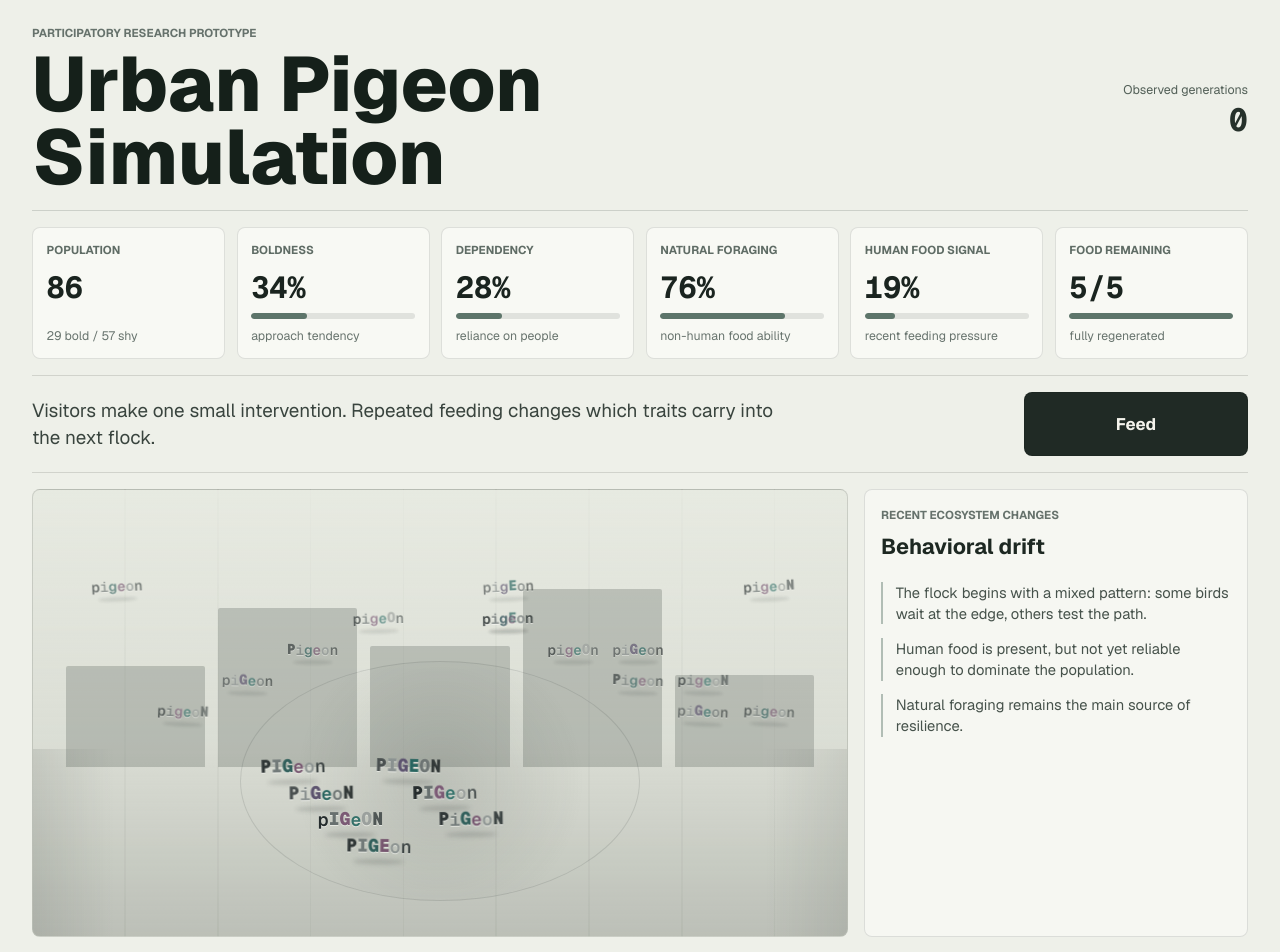
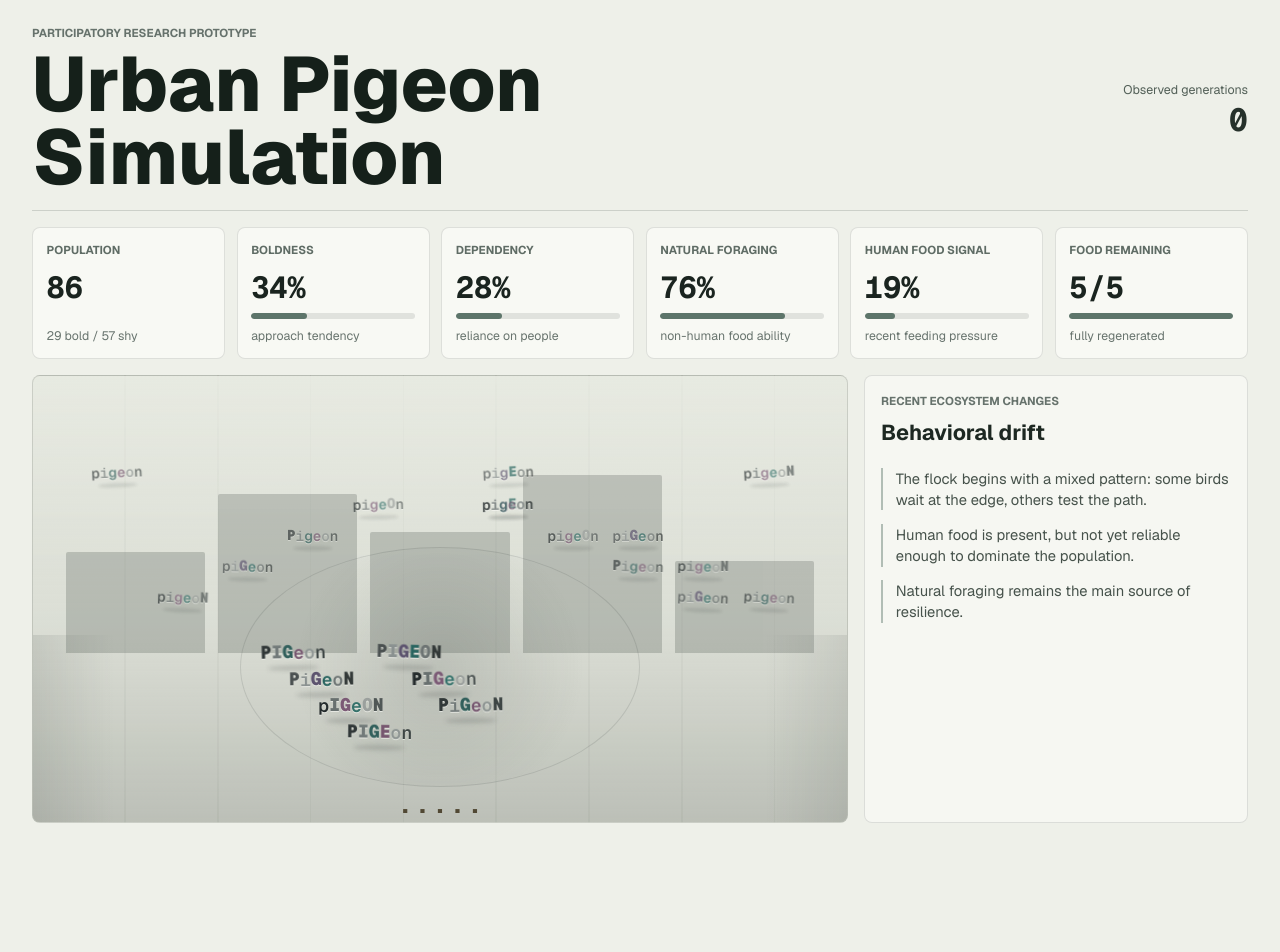
Before and after one commit to Ketian-LI/urban-wildlife-simulation, a Next.js app: page / in a window 1280 px wide. Shown: the top 952 px of the page. After the commit the page ends 847 px from the top, so only its background shows below. Built offline with nearby package versions, Linux system fonts and the light colour scheme.

Commit message:
Turn feeding into spatial throws

```diff
--- a/app/globals.css
+++ b/app/globals.css
@@ -16,10 +16,6 @@ body {
   background: var(--background);
   color: var(--foreground);
   font-family: var(--font-geist-sans), Arial, Helvetica, sans-serif;
-}
-
-button {
-  font: inherit;
 }
 
 .site-header {
@@ -138,60 +134,13 @@ h2 {
   transition: width 420ms ease;
 }
 
-.interaction-band {
-  align-items: center;
-  border-bottom: 1px solid rgba(30, 37, 33, 0.14);
-  border-top: 1px solid rgba(30, 37, 33, 0.14);
-  display: grid;
-  gap: 1rem;
-  grid-template-columns: 1fr minmax(9rem, 14rem);
-  padding: 1rem 0;
-}
-
-.research-note p {
-  color: #39443e;
-  font-size: clamp(1rem, 1.18rem, 1.24rem);
-  line-height: 1.45;
-  margin: 0;
-  max-width: 48rem;
-}
-
-.feed-button {
-  background: #202a25;
-  border: 1px solid rgba(18, 27, 22, 0.2);
-  border-radius: 8px;
-  color: #f4f3ec;
-  cursor: pointer;
-  font-size: 1.05rem;
-  font-weight: 700;
-  height: 4rem;
-  transition:
-    background 180ms ease,
-    transform 180ms ease,
-    opacity 180ms ease;
-}
-
-.feed-button:hover:not(:disabled) {
-  background: #334138;
-  transform: translateY(-1px);
-}
-
-.feed-button:active:not(:disabled) {
-  transform: translateY(1px);
-}
-
-.feed-button:disabled {
-  cursor: wait;
-  opacity: 0.42;
-}
-
 .content-grid {
   display: grid;
   flex: 1;
   gap: 1rem;
   grid-template-columns: minmax(0, 1fr) minmax(18rem, 24rem);
   min-height: 25rem;
-  padding: 1rem 0 0.5rem;
+  padding: 0 0 0.5rem;
 }
 
 .ecosystem {
@@ -200,9 +149,20 @@ h2 {
     repeating-linear-gradient(90deg, transparent 0 5.7rem, rgba(51, 62, 55, 0.06) 5.7rem 5.8rem);
   border: 1px solid rgba(30, 37, 33, 0.14);
   border-radius: 8px;
+  cursor: crosshair;
   min-height: 28rem;
+  outline: none;
   overflow: hidden;
   position: relative;
+  touch-action: manipulation;
+}
+
+.ecosystem:focus-visible {
+  box-shadow: 0 0 0 3px rgba(49, 95, 91, 0.3);
+}
+
+.ecosystem-empty {
+  cursor: not-allowed;
 }
 
 .ecosystem::after {
@@ -271,17 +231,21 @@ h2 {
 
 .pigeon-layer {
   inset: 0;
+  pointer-events: none;
   position: absolute;
   z-index: 2;
 }
 
 .pigeon-word {
   animation: cautious-drift var(--speed) ease-in-out infinite alternate;
-  left: var(--x);
+  left: var(--claim-x, var(--x));
   position: absolute;
-  top: var(--y);
+  top: var(--claim-y, var(--y));
   transform: translate(-50%, -50%) rotate(var(--tilt)) scale(var(--scale));
   transform-origin: center;
+  transition:
+    left 620ms cubic-bezier(0.2, 0.7, 0.25, 1),
+    top 620ms cubic-bezier(0.2, 0.7, 0.25, 1);
   white-space: nowrap;
 }
 
@@ -329,6 +293,62 @@ h2 {
 
 .pigeon-word-shy {
   opacity: 0.66;
+}
+
+.pigeon-word-claiming {
+  animation: none;
+  z-index: 7;
+}
+
+.food-particle-layer {
+  inset: 0;
+  pointer-events: none;
+  position: absolute;
+  z-index: 8;
+}
+
+.food-particle {
+  color: #514834;
+  font-family: var(--font-geist-mono), monospace;
+  font-size: 1.55rem;
+  font-weight: 850;
+  left: var(--food-x);
+  line-height: 1;
+  position: absolute;
+  text-shadow: 0 1px 0 rgba(255, 255, 252, 0.72);
+  top: var(--food-y);
+  transform: translate(-50%, -70%);
+}
+
+.food-particle-landed {
+  opacity: 0.72;
+  transform: translate(-50%, -58%) scale(0.86);
+}
+
+.food-reserve {
+  align-items: flex-end;
+  bottom: 0.35rem;
+  display: flex;
+  gap: 0.22rem;
+  height: 1.8rem;
+  justify-content: center;
+  left: 50%;
+  pointer-events: none;
+  position: absolute;
+  transform: translateX(-50%);
+  z-index: 9;
+}
+
+.food-reserve-dot {
+  color: rgba(70, 67, 56, 0.18);
+  font-family: var(--font-geist-mono), monospace;
+  font-size: 1.45rem;
+  font-weight: 850;
+  line-height: 1;
+}
+
+.food-reserve-dot-ready {
+  color: #514834;
 }
 
 .changes {
@@ -420,13 +440,6 @@ h2 {
     grid-template-columns: repeat(2, minmax(0, 1fr));
   }
 
-  .interaction-band {
-    grid-template-columns: 1fr;
-  }
-
-  .feed-button {
-    width: 100%;
-  }
 }
 
 @media (max-width: 430px) {
--- a/app/simulation.tsx
+++ b/app/simulation.tsx
@@ -1,6 +1,6 @@
 "use client";
 
-import { useEffect, useMemo, useState } from "react";
+import { useEffect, useMemo, useRef, useState } from "react";
 
 const STORAGE_KEY = "urban-pigeon-collective-v1";
 const MAX_VISITOR_FOOD = 5;
@@ -26,6 +26,25 @@ type Metric = {
   value: string;
   detail: string;
   percent?: number;
+};
+
+type FoodParticle = {
+  id: number;
+  startX: number;
+  startY: number;
+  targetX: number;
+  targetY: number;
+  launchedAt: number;
+  duration: number;
+  arcHeight: number;
+  pigeonId: number;
+};
+
+type FoodClaim = {
+  throwId: number;
+  pigeonId: number;
+  x: number;
+  y: number;
 };
 
 const initialEvents = [
@@ -203,7 +222,7 @@ function feedState(current: EcosystemState) {
     events: [...advanced.events],
   };
 
-  pushEvent(next, "A small feeding event favored birds already close to the visitor.");
+  pushEvent(next, "A pellet landed in the field; the closest bird reached it first.");
   return next;
 }
 
@@ -252,7 +271,28 @@ function metricDetails(state: EcosystemState): Metric[] {
   ];
 }
 
-function PigeonField({ state }: { state: EcosystemState }) {
+function projectilePosition(particle: FoodParticle, now: number) {
+  const progress = clamp((now - particle.launchedAt) / particle.duration, 0, 1);
+  const x = particle.startX + (particle.targetX - particle.startX) * progress;
+  const linearY = particle.startY + (particle.targetY - particle.startY) * progress;
+  const y = linearY - particle.arcHeight * 4 * progress * (1 - progress);
+
+  return { x, y, landed: progress >= 1 };
+}
+
+function PigeonField({
+  state,
+  onThrow,
+}: {
+  state: EcosystemState;
+  onThrow: () => void;
+}) {
+  const [particles, setParticles] = useState<FoodParticle[]>([]);
+  const [claims, setClaims] = useState<FoodClaim[]>([]);
+  const [frameTime, setFrameTime] = useState(0);
+  const sequence = useRef(0);
+  const timers = useRef<number[]>([]);
+  const foodBudget = useRef(state.visitorFood);
   const pigeons = useMemo(
     () =>
       Array.from({ length: 22 }, (_, index) => {
@@ -277,8 +317,109 @@ function PigeonField({ state }: { state: EcosystemState }) {
     [state.boldness, state.dependency, state.foraging],
   );
 
+  useEffect(() => {
+    foodBudget.current = state.visitorFood;
+  }, [state.visitorFood]);
+
+  useEffect(() => {
+    if (particles.length === 0) {
+      return;
+    }
+
+    let animationFrame = 0;
+    const tick = (now: number) => {
+      setFrameTime(now);
+      animationFrame = window.requestAnimationFrame(tick);
+    };
+
+    animationFrame = window.requestAnimationFrame(tick);
+    return () => window.cancelAnimationFrame(animationFrame);
+  }, [particles.length]);
+
+  useEffect(
+    () => () => {
+      timers.current.forEach((timer) => window.clearTimeout(timer));
+    },
+    [],
+  );
+
+  const throwFood = (targetX: number, targetY: number) => {
+    if (foodBudget.current <= 0) {
+      return;
+    }
+
+    foodBudget.current -= 1;
+    const nearest = pigeons.reduce((closest, pigeon) => {
+      const distance = Math.hypot(pigeon.x - targetX, pigeon.y - targetY);
+      const closestDistance = Math.hypot(closest.x - targetX, closest.y - targetY);
+      return distance < closestDistance ? pigeon : closest;
+    });
+    const startX = clamp(50 + (targetX - 50) * 0.16, 42, 58);
+    const startY = 96;
+    const distance = Math.hypot(targetX - startX, targetY - startY);
+    const duration = clamp(620 + distance * 5.2, 700, 1080);
+    const throwId = sequence.current;
+    sequence.current += 1;
+    const particle: FoodParticle = {
+      id: throwId,
+      startX,
+      startY,
+      targetX,
+      targetY,
+      launchedAt: window.performance.now(),
+      duration,
+      arcHeight: clamp(10 + distance * 0.12, 14, 24),
+      pigeonId: nearest.id,
+    };
+
+    setParticles((current) => [...current, particle]);
+    setClaims((current) => [
+      ...current.filter((claim) => claim.pigeonId !== nearest.id),
+      {
+        throwId,
+        pigeonId: nearest.id,
+        x: targetX,
+        y: targetY,
+      },
+    ]);
+    onThrow();
+
+    const timer = window.setTimeout(() => {
+      setParticles((current) => current.filter((item) => item.id !== throwId));
+      setClaims((current) => current.filter((claim) => claim.throwId !== throwId));
+    }, duration + 760);
+    timers.current.push(timer);
+  };
+
+  const handlePointerDown = (event: React.PointerEvent<HTMLElement>) => {
+    if (event.button !== 0 || foodBudget.current <= 0) {
+      return;
+    }
+
+    const bounds = event.currentTarget.getBoundingClientRect();
+    throwFood(
+      clamp(((event.clientX - bounds.left) / bounds.width) * 100, 4, 96),
+      clamp(((event.clientY - bounds.top) / bounds.height) * 100, 8, 90),
+    );
+  };
+
+  const handleKeyDown = (event: React.KeyboardEvent<HTMLElement>) => {
+    if ((event.key === "Enter" || event.key === " ") && foodBudget.current > 0) {
+      event.preventDefault();
+      throwFood(50, 54);
+    }
+  };
+
   return (
-    <section className="ecosystem" aria-label="Animated typographic pigeon population">
+    <section
+      aria-disabled={state.visitorFood <= 0}
+      aria-label="Throw food into the animated typographic pigeon population"
+      className={`ecosystem ${state.visitorFood <= 0 ? "ecosystem-empty" : ""}`}
+      onKeyDown={handleKeyDown}
+      onPointerDown={handlePointerDown}
+      role="button"
+      tabIndex={0}
+    >
       <div className="cityline" aria-hidden="true">
         <span />
         <span />
@@ -288,18 +429,23 @@ function PigeonField({ state }: { state: EcosystemState }) {
       </div>
       <div className="feeding-zone" aria-hidden="true" />
       <div className="pigeon-layer">
-        {pigeons.map((pigeon) => (
+        {pigeons.map((pigeon) => {
+          const claim = claims.find((item) => item.pigeonId === pigeon.id);
+
+          return (
             <div
               aria-label={`${pigeon.isBold ? "Bold" : "Shy"} pigeon represented by the word ${pigeon.word}`}
               className={`pigeon-word ${
                 pigeon.isBold ? "pigeon-word-bold" : "pigeon-word-shy"
-            }`}
+              } ${claim ? "pigeon-word-claiming" : ""}`}
               key={pigeon.id}
               role="img"
               style={
                 {
                   "--x": `${pigeon.x}%`,
                   "--y": `${pigeon.y}%`,
+                  "--claim-x": claim ? `${claim.x}%` : `${pigeon.x}%`,
+                  "--claim-y": claim ? `${claim.y}%` : `${pigeon.y}%`,
                   "--speed": `${pigeon.speed}s`,
                   "--scale": pigeon.scale.toFixed(2),
                   "--tilt": `${pigeon.tilt}deg`,
@@ -325,6 +471,47 @@ function PigeonField({ state }: { state: EcosystemState }) {
                 ))}
               </span>
             </div>
+          );
+        })}
+      </div>
+      <div aria-hidden="true" className="food-particle-layer">
+        {particles.map((particle) => {
+          const position = projectilePosition(
+            particle,
+            frameTime || particle.launchedAt,
+          );
+
+          return (
+            <span
+              className={`food-particle ${position.landed ? "food-particle-landed" : ""}`}
+              key={particle.id}
+              style={
+                {
+                  "--food-x": `${position.x}%`,
+                  "--food-y": `${position.y}%`,
+                } as React.CSSProperties
+              }
+            >
+              .
+            </span>
+          );
+        })}
+      </div>
+      <div
+        aria-label={`${state.visitorFood} food pellets ready at the field edge`}
+        className="food-reserve"
+        role="status"
+      >
+        {Array.from({ length: MAX_VISITOR_FOOD }, (_, index) => (
+          <span
+            aria-hidden="true"
+            className={`food-reserve-dot ${
+              index < state.visitorFood ? "food-reserve-dot-ready" : ""
+            }`}
+            key={index}
+          >
+            .
+          </span>
         ))}
       </div>
     </section>
@@ -391,25 +578,11 @@ export function UrbanPigeonSimulation() {
           ))}
         </section>
 
-        <section className="interaction-band">
-          <div className="research-note">
-            <p>
-              Visitors make one small intervention. Repeated feeding changes which traits
-              carry into the next flock.
-            </p>
-          </div>
-          <button
-            className="feed-button"
-            disabled={state.visitorFood <= 0}
-            onClick={() => setState((current) => feedState(current))}
-            type="button"
-          >
-            Feed
-          </button>
-        </section>
-
         <div className="content-grid">
-          <PigeonField state={state} />
+          <PigeonField
+            onThrow={() => setState((current) => feedState(current))}
+            state={state}
+          />
 
           <aside className="changes" aria-label="Recent ecosystem changes">
             <div>
```
Also changed, not shown: 1 other file (tests, documents, lock files or other folders). Lines whose indentation alone changed are shown as unchanged.
